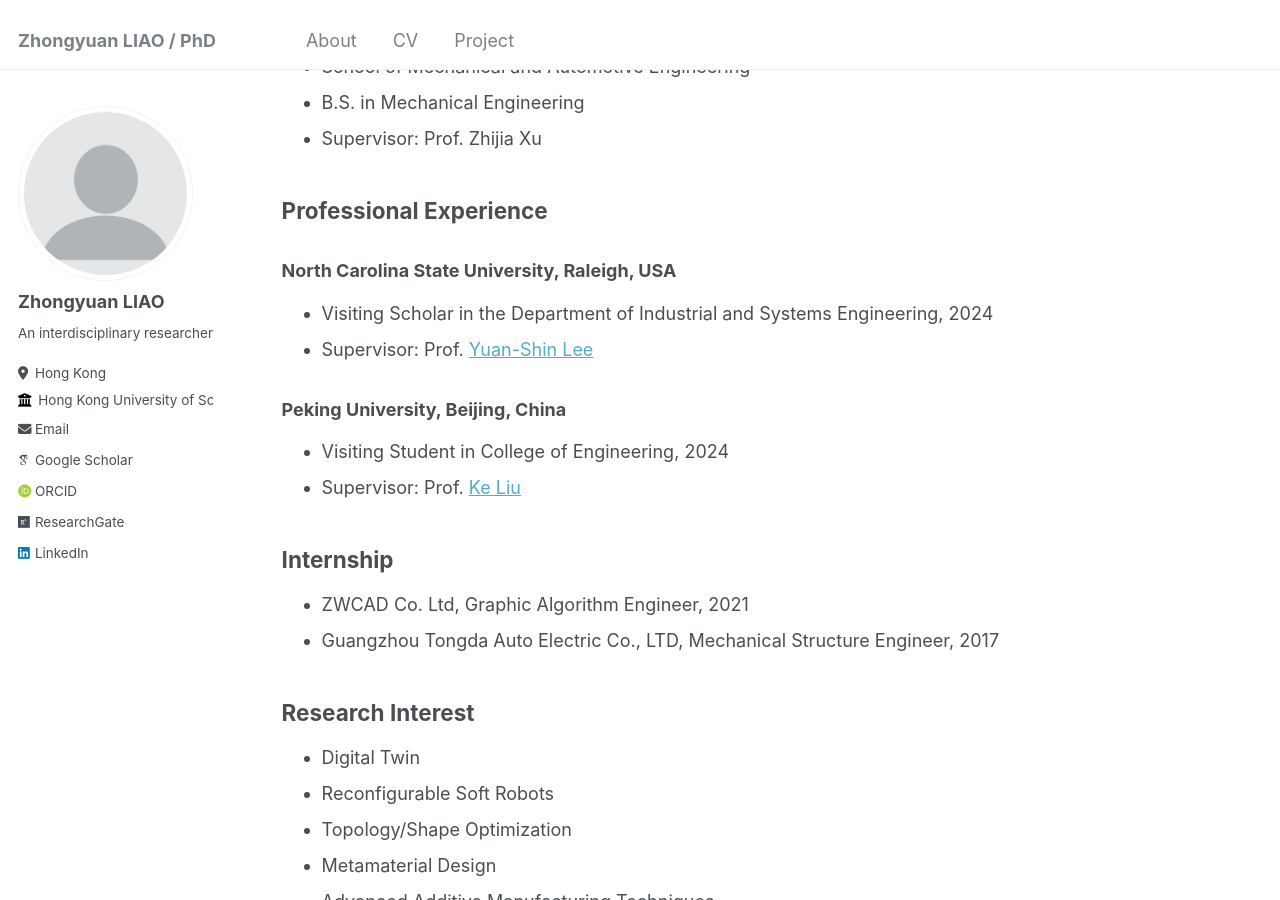
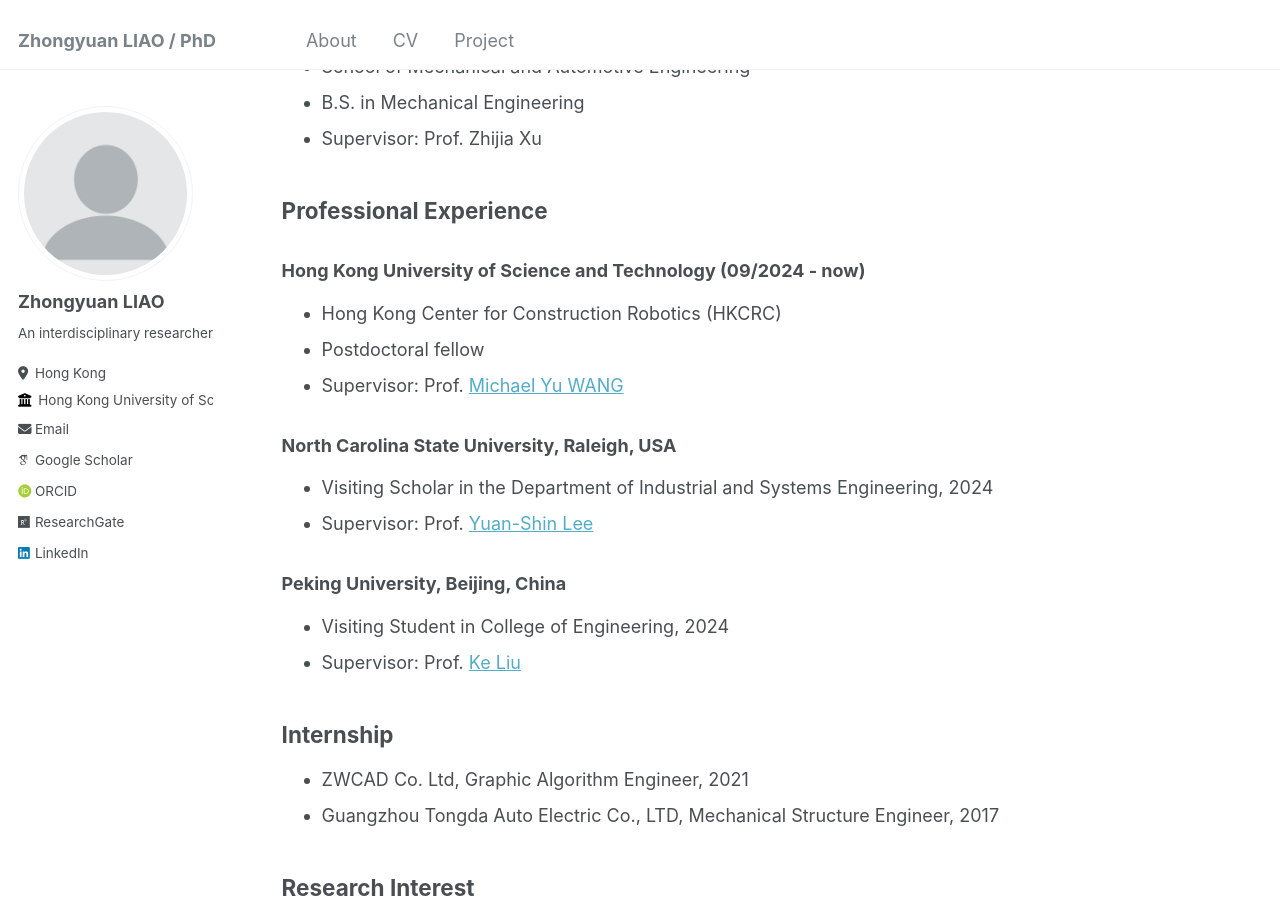
Before and after one commit to yuanzero/yuanzero.github.io, a Jekyll site: the page built from _pages/cv.md, in a window 1280 px wide and 900 px high, scrolled down 578 px. Built offline with Jekyll 4.4.1, drawn with Linux system fonts in a browser that asks for light colours; some web fonts are replaced.

Commit message:
Update cv.md

```diff
--- a/_pages/cv.md
+++ b/_pages/cv.md
@@ -27,6 +27,12 @@ redirect_from:
 - Supervisor: Prof. Zhijia Xu
 
 ## Professional Experience
+
+### Hong Kong University of Science and Technology (09/2024 - now)
+- Hong Kong Center for Construction Robotics (HKCRC)
+- Postdoctoral fellow
+- Supervisor: Prof. [Michael Yu WANG](https://seng.hkust.edu.hk/about/people/faculty/michael-yu-wang)
+
 ### North Carolina State University, Raleigh, USA
 - Visiting Scholar in the Department of Industrial and Systems Engineering, 2024
 - Supervisor: Prof. [Yuan-Shin Lee](https://ise.ncsu.edu/people/yslee/)
```
